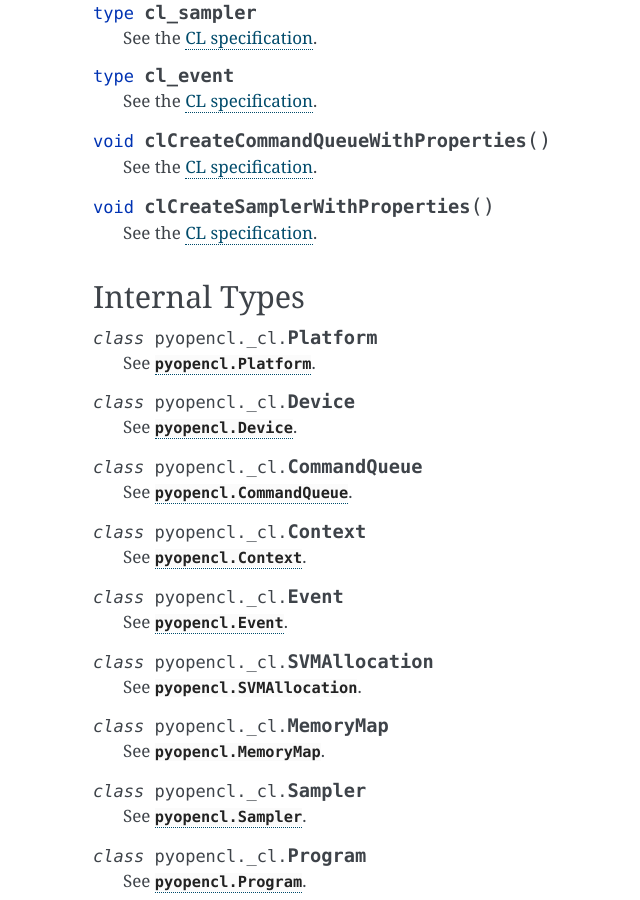
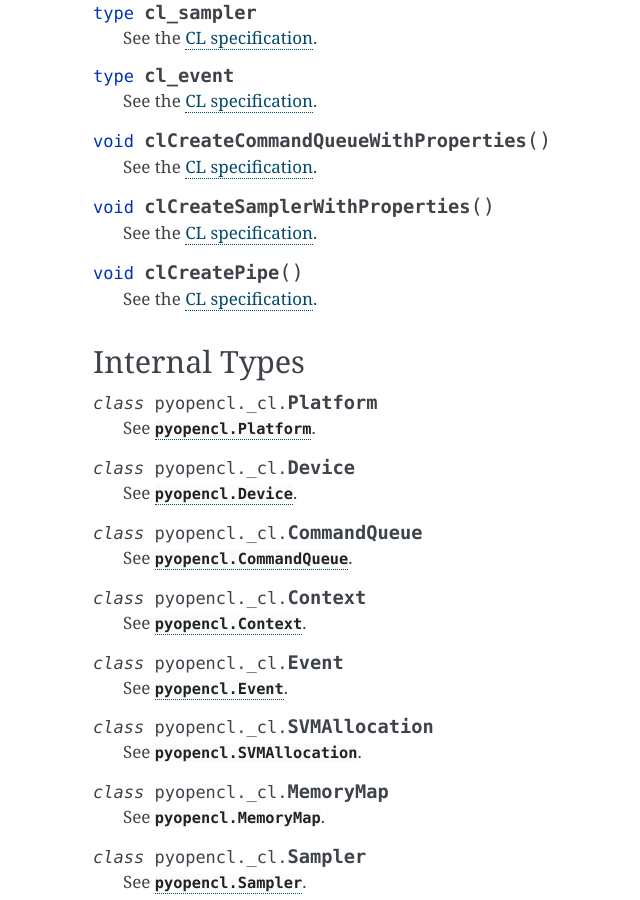
Before and after one commit to inducer/pyopencl, a Sphinx documentation site: the page built from doc/misc.rst, in a window 1280 px wide and 900 px high, scrolled down 16404 px. Shown: the whole window, without its empty margins (327-967 px from the left). Built offline with Sphinx 7.4.7, drawn with Linux system fonts in a browser that asks for light colours.

Commit message:
Add spec reference to clCreatePipe

```diff
--- a/doc/misc.rst
+++ b/doc/misc.rst
@@ -764,6 +764,10 @@ OpenCL Specification
 
    See the  `CL specification <https://www.khronos.org/registry/OpenCL/specs/3.0-unified/html/OpenCL_API.html#clCreateSamplerWithProperties>`__.
 
+.. c:function:: void clCreatePipe()
+
+   See the  `CL specification <https://www.khronos.org/registry/OpenCL/specs/3.0-unified/html/OpenCL_API.html#clCreatePipe>`__.
+
 Internal Types
 --------------
 
```
